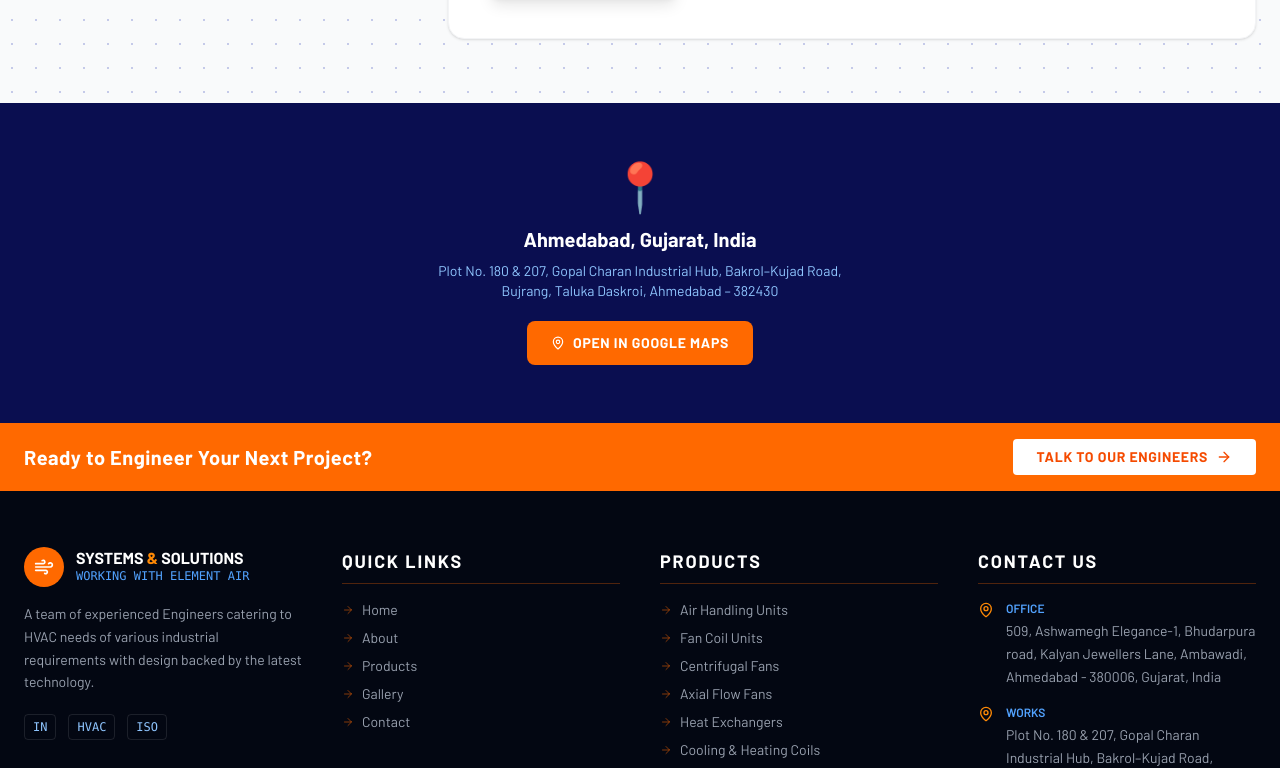
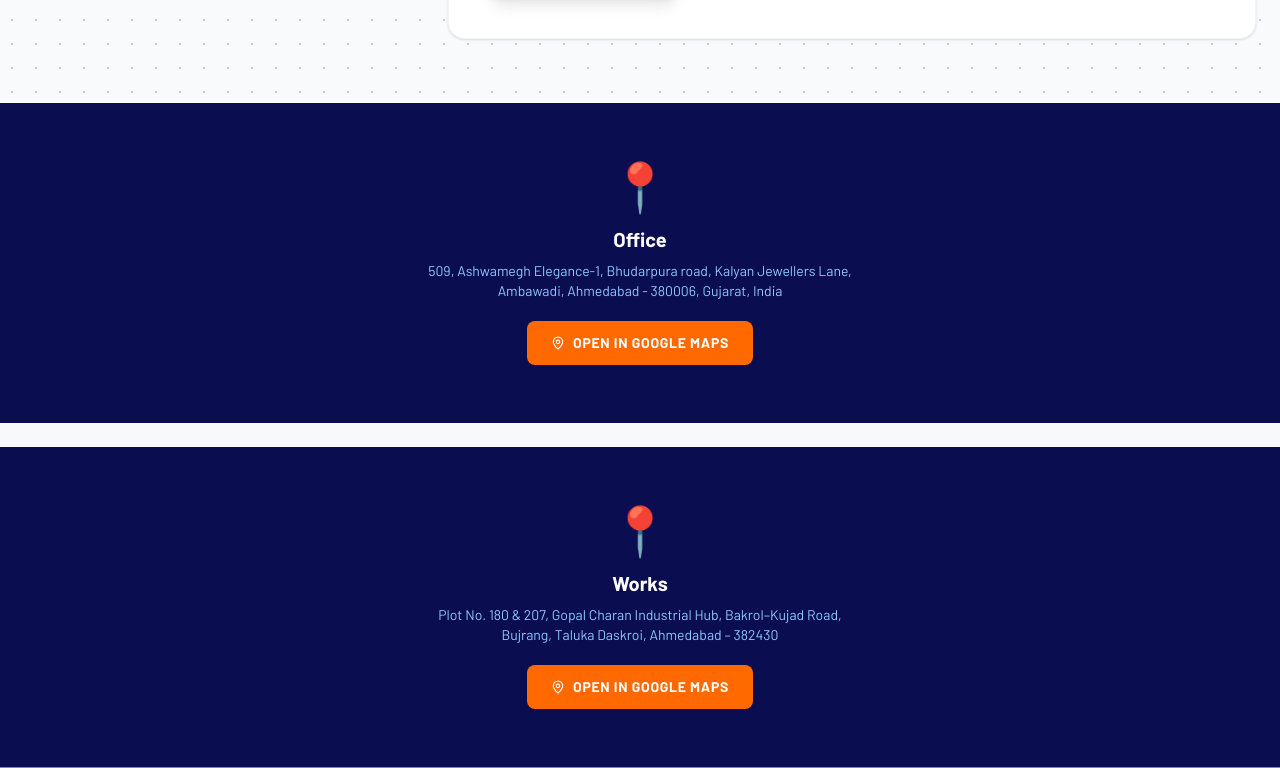
Before and after one commit to TirthDoshi2184/Systems_and_solutions, a React (Vite) app: page /contact in a window 1280 px wide. Shown: the part 1194-1962 px from the top of the page. Built offline with nearby package versions, Linux system fonts and the light colour scheme; a web font is replaced by a local one.

Commit message:
done of contact

```diff
--- a/src/Pages/ContactPage.jsx
+++ b/src/Pages/ContactPage.jsx
@@ -238,7 +238,7 @@ export default function Contact() {
       <section className="h-80 bg-gray-200 relative overflow-hidden">
         <div className="absolute inset-0 flex flex-col items-center justify-center bg-navy-900 text-center px-6" style={{ backgroundColor: '#0a0e50' }}>
           <div className="text-5xl mb-4">📍</div>
-          <p className="text-white font-display font-bold text-xl mb-2">Ahmedabad, Gujarat, India</p>
+          <p className="text-white font-display font-bold text-xl mb-2">Office</p>
           <p className="text-blue-300 text-sm max-w-md">
             {companyInfo.office}
           </p>
@@ -251,9 +251,12 @@ export default function Contact() {
             <MapPin size={14} /> Open in Google Maps
           </a>
         </div>
-        <div className="absolute inset-0 flex flex-col items-center justify-center bg-navy-900 text-center px-6" style={{ backgroundColor: '#0a0e50' }}>
+      </section>
+      <br />
+      <section className="h-80 bg-gray-200 relative overflow-hidden">
+      <div className="absolute inset-0 flex flex-col items-center justify-center bg-navy-900 text-center px-6" style={{ backgroundColor: '#0a0e50' }}>
           <div className="text-5xl mb-4">📍</div>
-          <p className="text-white font-display font-bold text-xl mb-2">Ahmedabad, Gujarat, India</p>
+          <p className="text-white font-display font-bold text-xl mb-2">Works</p>
           <p className="text-blue-300 text-sm max-w-md">
             {companyInfo.Works}
           </p>
@@ -266,7 +269,7 @@ export default function Contact() {
             <MapPin size={14} /> Open in Google Maps
           </a>
         </div>
-      </section>
+        </section>
     </div>
   )
 }
```
